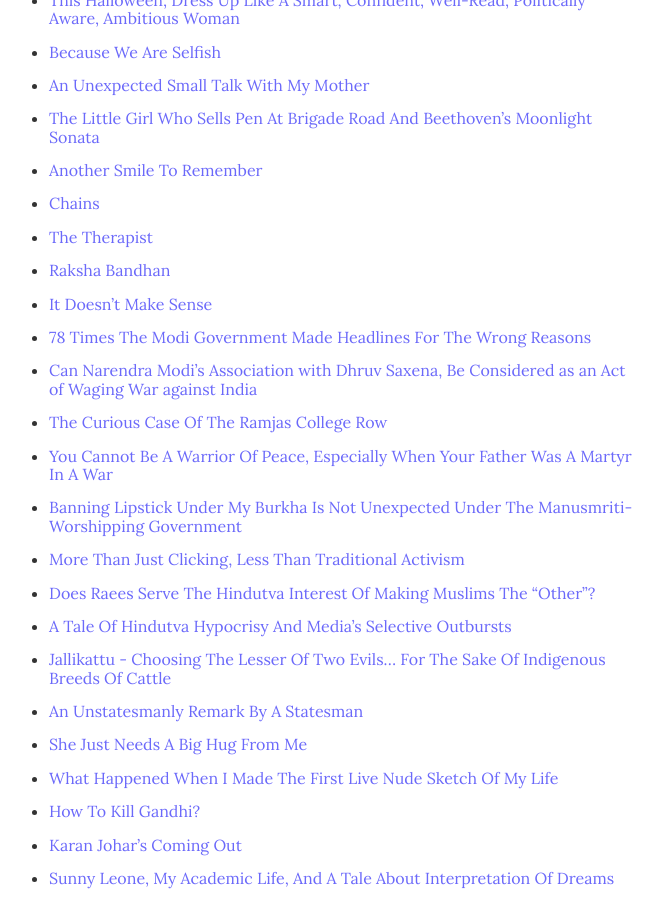
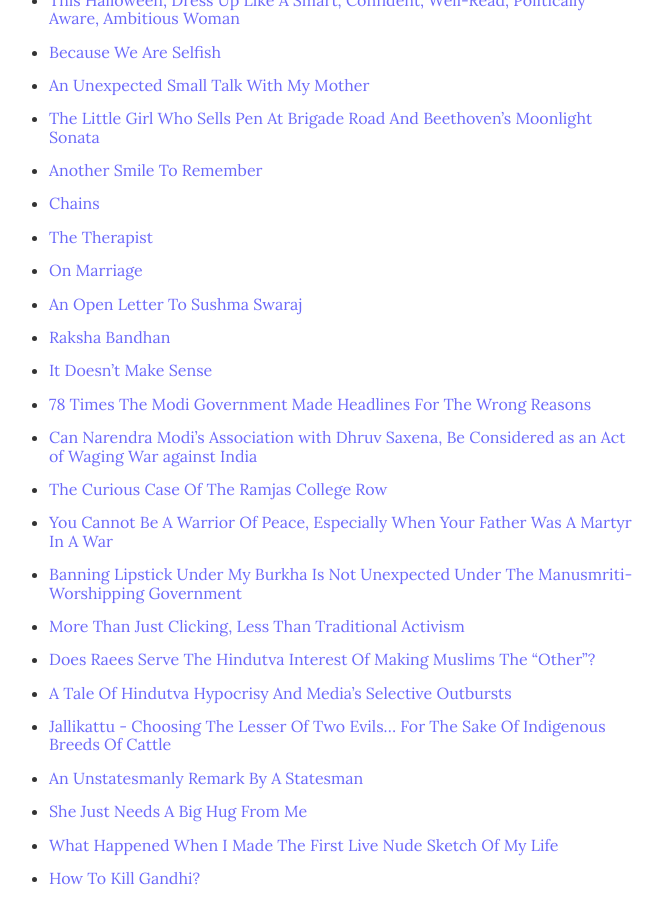
Before and after one commit to argumentativeyouth/pblog, a Jekyll site: the page built from _pages/all-posts.md, in a window 1280 px wide and 900 px high, scrolled down 1598 px. Shown: the whole window, without its empty margins (316-979 px from the left). Built offline with Jekyll 4.4.1, drawn with Linux system fonts in a browser that asks for light colours.

Commit message:
Update all-posts.md

```diff
--- a/_pages/all-posts.md
+++ b/_pages/all-posts.md
@@ -44,6 +44,8 @@
 * [Another Smile To Remember](https://pritams.blog/another-smile-to-remember)
 * [Chains](https://pritams.blog/chains/)
 * [The Therapist](https://pritams.blog/the-therapist/)
+* [On Marriage](https://pritams.blog/on-marriage)
+* [An Open Letter To Sushma Swaraj](https://pritams.blog/an-open-letter-to-sushma-swaraj)
 * [Raksha Bandhan](https://pritams.blog/raksha-bandhan/)
 * [It Doesn’t Make Sense](https://pritams.blog/it-doesnt-make-sense/)
 * [78 Times The Modi Government Made Headlines For The Wrong Reasons](https://pritams.blog/78-Times-The-Modi-Government-Made-Headlines-For-The-Wrong-Reasons/)
```
